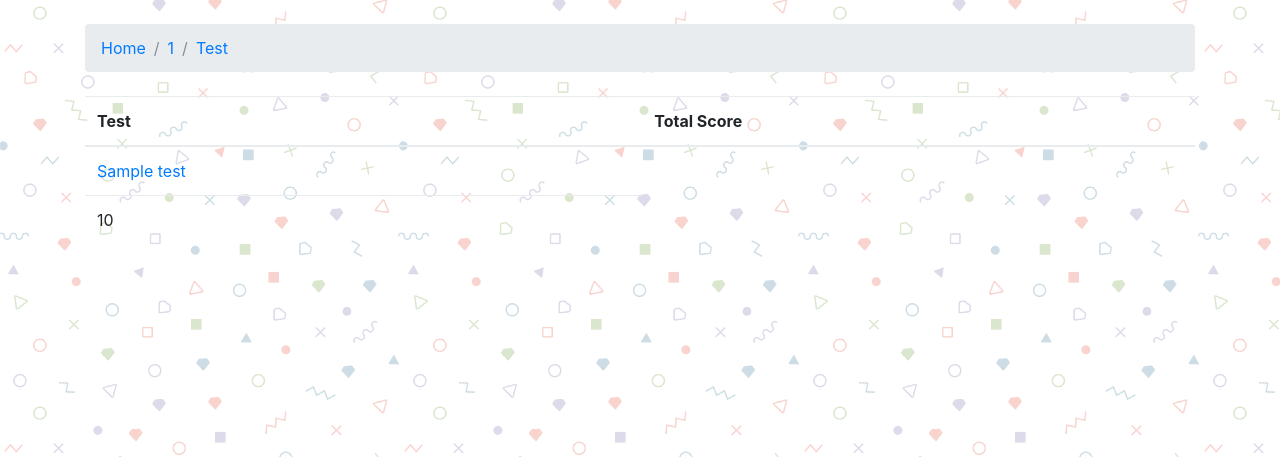
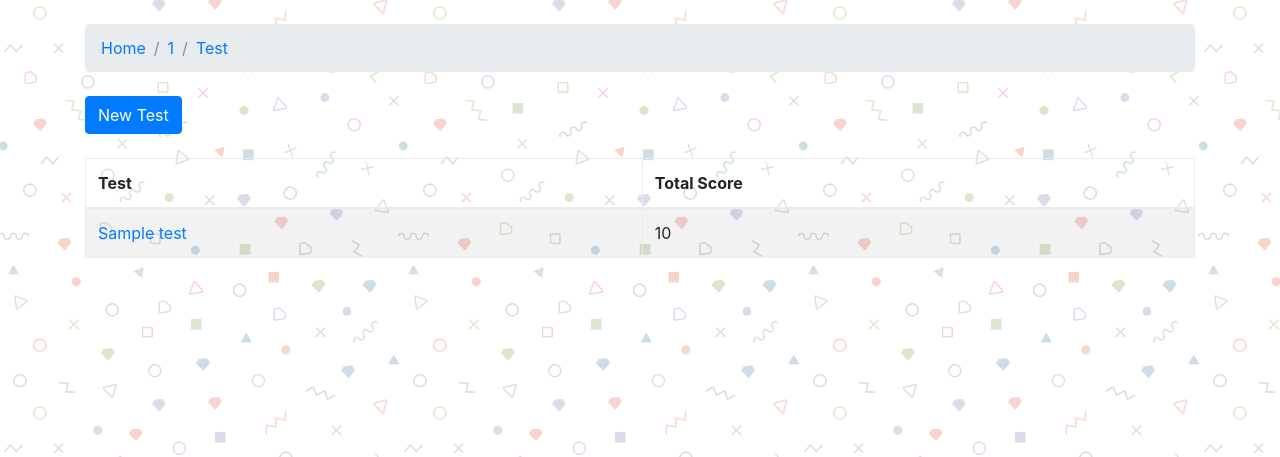
Before and after one commit to Kimbbakar/Classroom, a Django app: page /course/test/1/ in a window 1280 px wide. Shown: the part 56-513 px from the top of the page. Run offline with Django 3.2, Linux system fonts and the light colour scheme; a user stored in the database is signed in; tables that the repository leaves empty hold one stand-in row (values such as "Sample post"); some libraries are stand-ins or nearby versions.

Commit message:
add button for new_test on test_view page

```diff
--- a/myproject/templates/test_view.html
+++ b/myproject/templates/test_view.html
@@ -9,8 +9,12 @@
 
 {% block content %}
 
+  <div class="mb-4">
+    <a href="{% url 'new_test' pk_course.pk %}" class="btn btn-primary">New Test</a>
+  </div>
+
 <section>
-  <table class="table">
+  <table class="table table-bordered table-striped table-highlight">
 
     <thead class="thead-inverse">
       <tr>
@@ -23,11 +27,9 @@
 
       {% for test in tests%}
         <tr>
-          <td> <a href="#">{{test.test_name}} </a> </td>
-        </tr>
+          <td class="align-middle" > <a href="#">{{test.test_name}} </a> </td>
 
-        <tr>
-          <td> {{test.total_score}}  </td>
+          <td class="align-middle" > {{test.total_score}}  </td>
         </tr>
 
 
@@ -36,6 +38,4 @@
 
   </table>
 
-
-
 {% endblock %}
```
